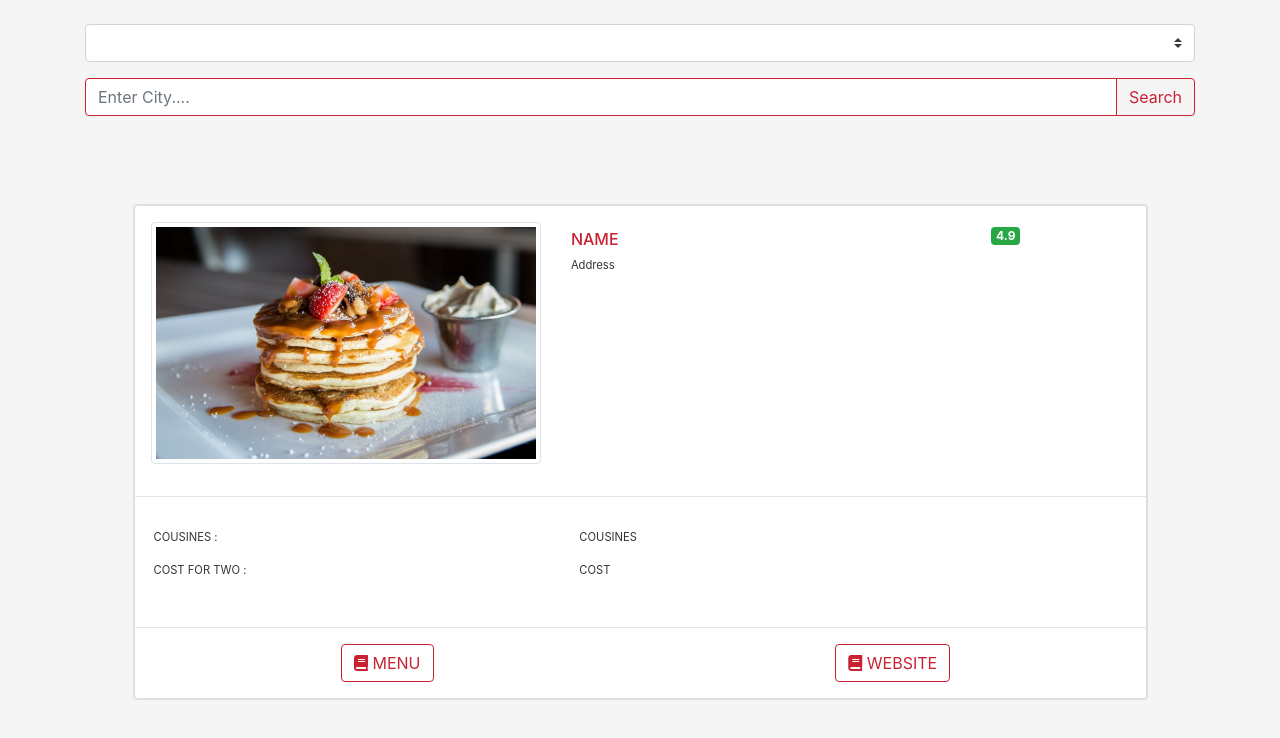
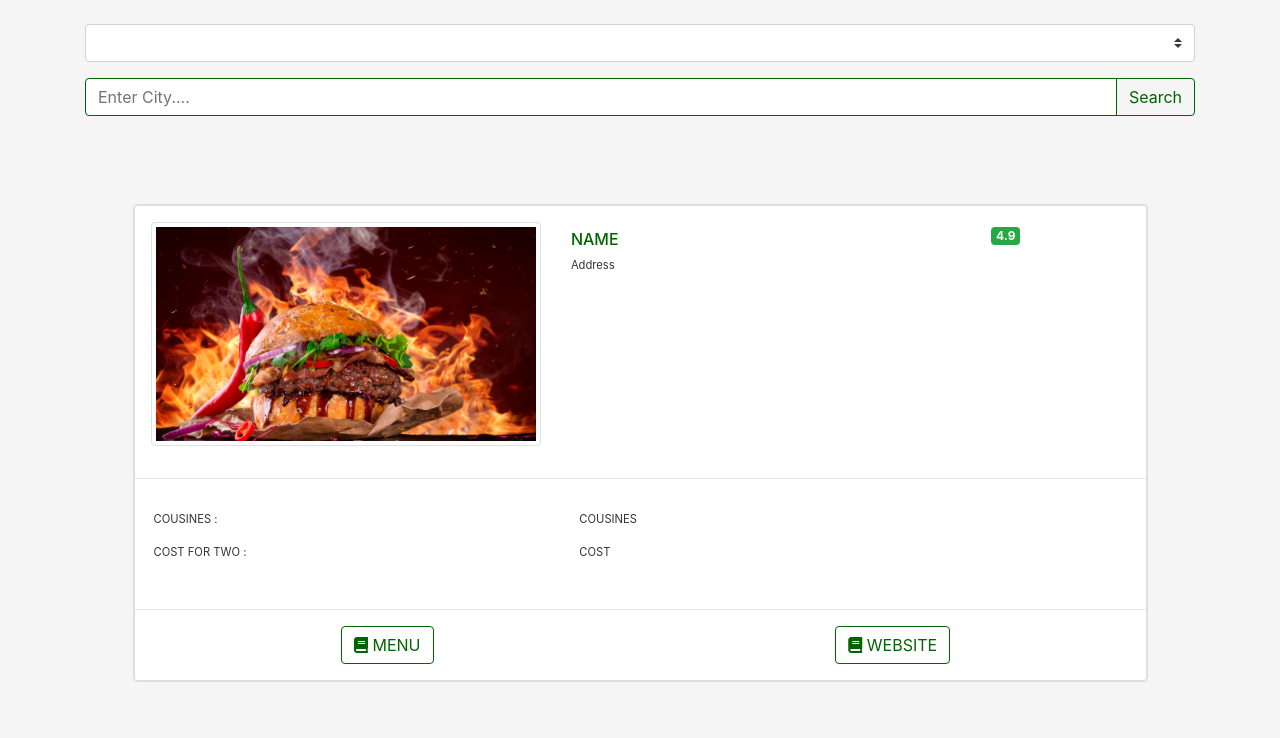
Before and after one commit to rupesh1310/DELL-UI-Challenge, a plain HTML site: page index.html in a window 1280 px wide. Drawn offline with Linux system fonts and the light colour scheme; no server answers.

Commit message:
ui fixes

```diff
--- a/css/main.css
+++ b/css/main.css
@@ -1,26 +1,26 @@
 :root {
   --mainWhite: #f5f5f5;
   --mainDark: #333333;
-  --mainRed: #c92332;
+  --mainBlue: #006400;
 }
 body {
   background: var(--mainWhite);
   color: var(--mainDark);
 }
 .redBtn {
-  border-color: var(--mainRed);
-  color: var(--mainRed);
+  border-color: var(--mainBlue);
+  color: var(--mainBlue);
   background: transparent;
 }
 .redText {
-  color: var(--mainRed);
+  color: var(--mainBlue);
 }
 .redBtn:hover {
-  background: var(--mainRed);
+  background: var(--mainBlue);
   color: var(--mainDark);
 }
 .form-control {
-  border-color: var(--mainRed);
+  border-color: var(--mainBlue);
 }
 .feedback {
   display: none;
--- a/index.html
+++ b/index.html
@@ -59,7 +59,7 @@
       <div class="card">
        <div class="row p-3">
         <div class="col-5">
-         <img src="img/food.jpeg" class="img-fluid img-thumbnail" alt="">
+         <img src="img/hot-spicy.jpg" class="img-fluid img-thumbnail" alt="">
         </div>
         <div class="col-5 text-capitalize">
          <h6 class="text-uppercase pt-2 redText">name</h6>
```
Also changed, not shown: img/benutzerdefinierte-fototapete-3d-hamburger.jpg (added), img/c3-food_photographers05.jpg (added), img/hot-spicy.jpg (added).
